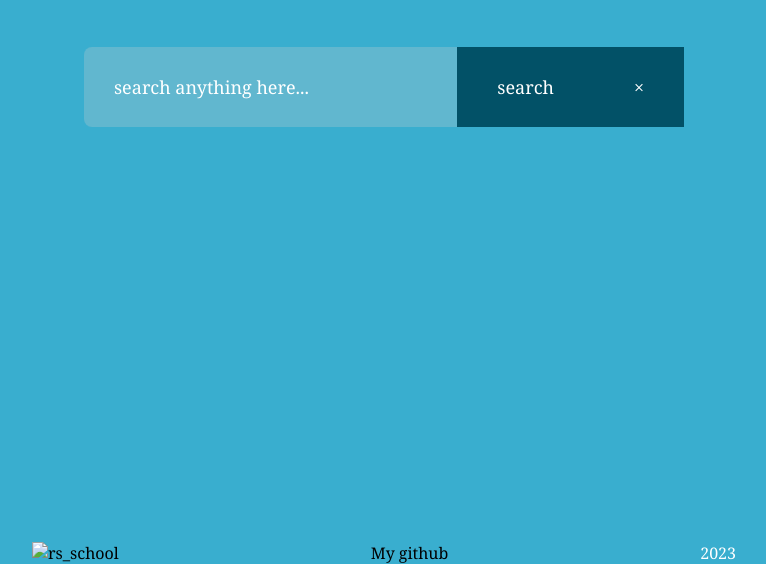
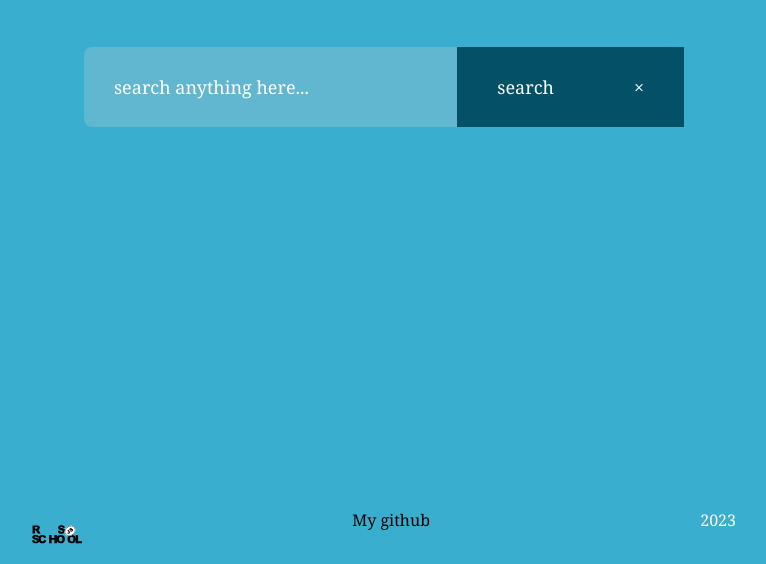
Before and after one commit to Iris-ka23/image-gallary, a plain HTML site: page index.html in a window 1280 px wide. Shown: the part 236-800 px from the top of the page, without its empty margins (256-1022 px from the left). Drawn offline with Linux system fonts and the light colour scheme; the site is published under a folder, as on GitHub Pages, so addresses that start at the root find nothing.

Commit message:
feat: fix picture

```diff
--- a/index.html
+++ b/index.html
@@ -19,7 +19,7 @@
     <button id="more_btn">Show more</button>
     <footer>
         <div>
-            <a href="https://rs.school/js-stage0/"><img src="/image/rs_school_js.svg" alt="rs_school" class="rs_school"></a>
+            <a href="https://rs.school/js-stage0/"><img src="image/rs_school_js.svg" alt="rs_school" class="rs_school"></a>
         </div>
         <div>
             <a href="https://github.com/Iris-ka23">My github</a>
```
